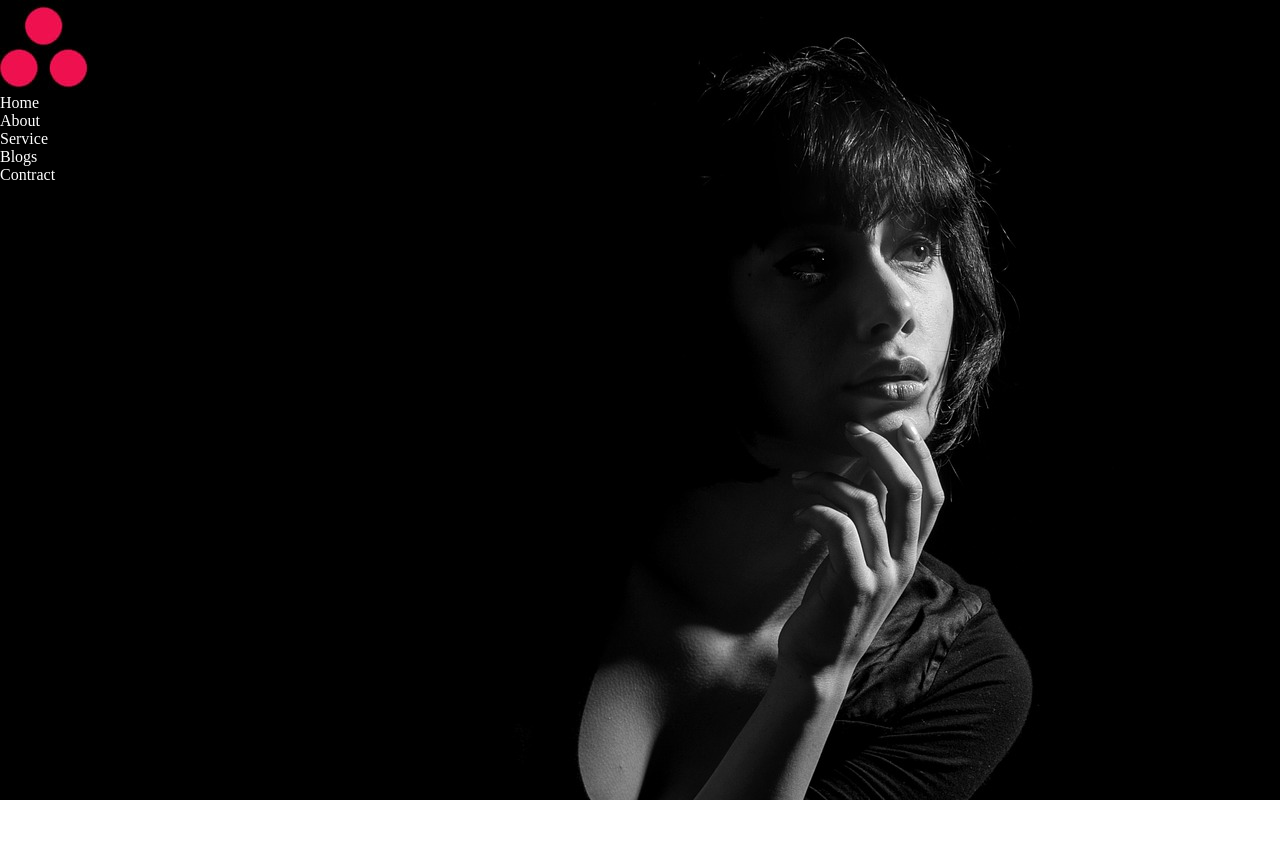
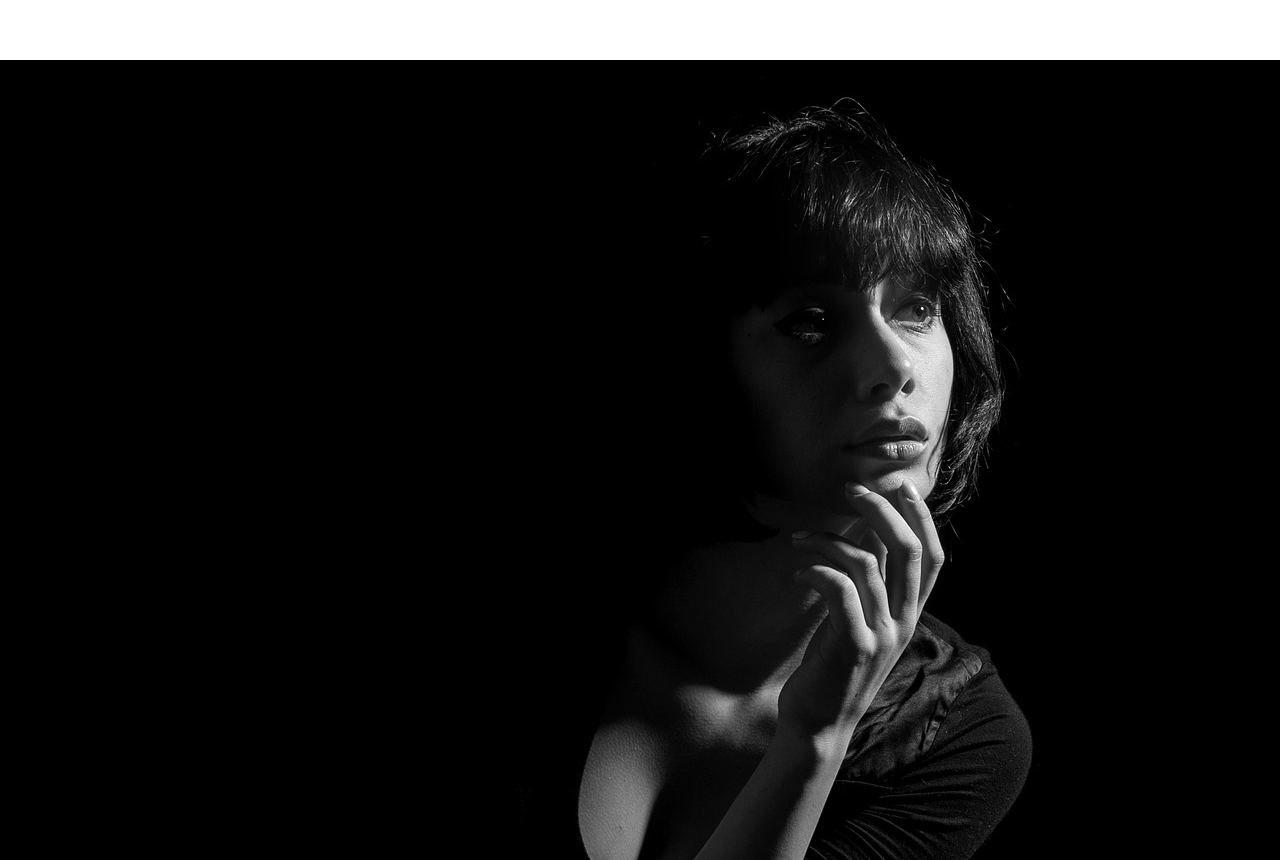
Before and after one commit to rimasultana/practic-5, a plain HTML site: page index.html in a window 1280 px wide. Before the commit the page ends 800 px from the top, so only its background shows below. Drawn offline with Linux system fonts and the light colour scheme.

Commit message:
remove data

```diff
--- a/index.html
+++ b/index.html
@@ -9,20 +9,7 @@
   <body>
     <div class="main-container">
       <div class="container">
-        <div class="details">
-          <div class="left">
-            <img src="images/logo2.jpg" alt="" />
-          </div>
-          <div class="right">
-            <ul>
-              <li>Home</li>
-              <li>About</li>
-              <li>Service</li>
-              <li>Blogs</li>
-              <li>Contract</li>
-            </ul>
-          </div>
-        </div>
+
       </div>
     </div>
   </body>
--- a/style.css
+++ b/style.css
@@ -9,6 +9,9 @@
         color: #fff;
     }
     .container{
-        display: flex;
-        justify-content: space-between;
+        margin: 60px 100px;
     }
+   .details{
+    display: flex;
+    justify-content: space-between;
+   }
```
